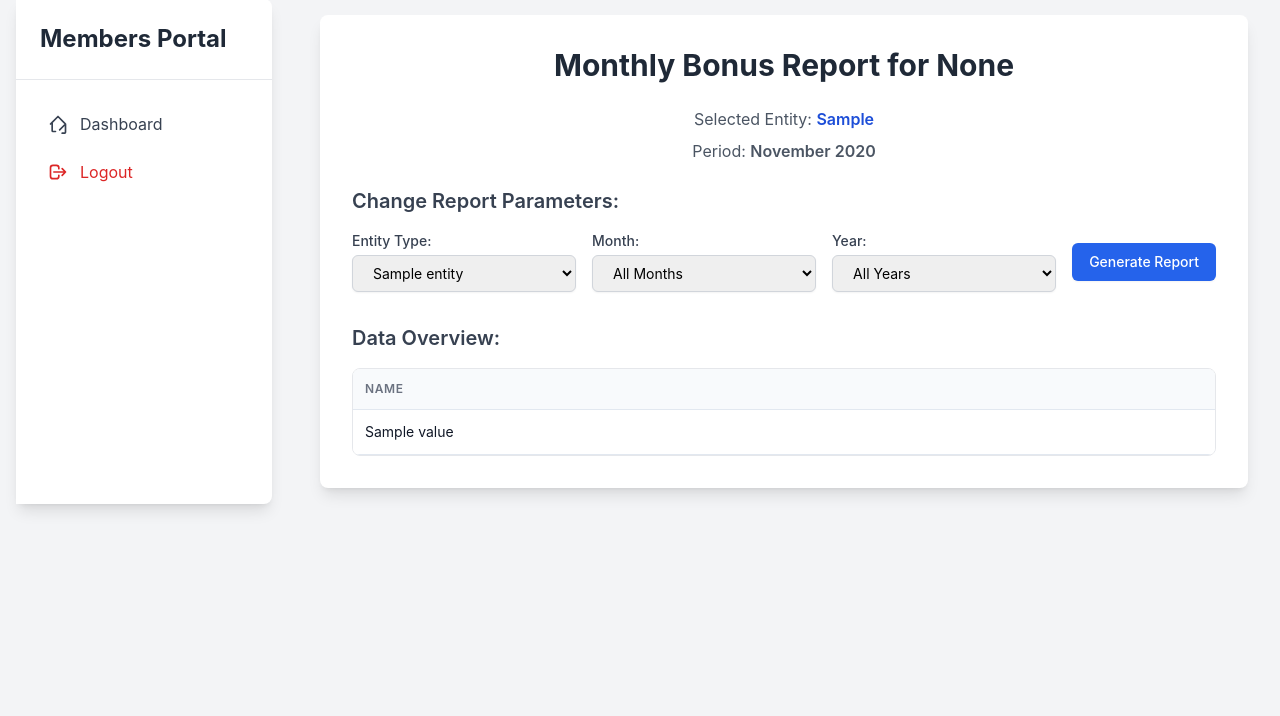
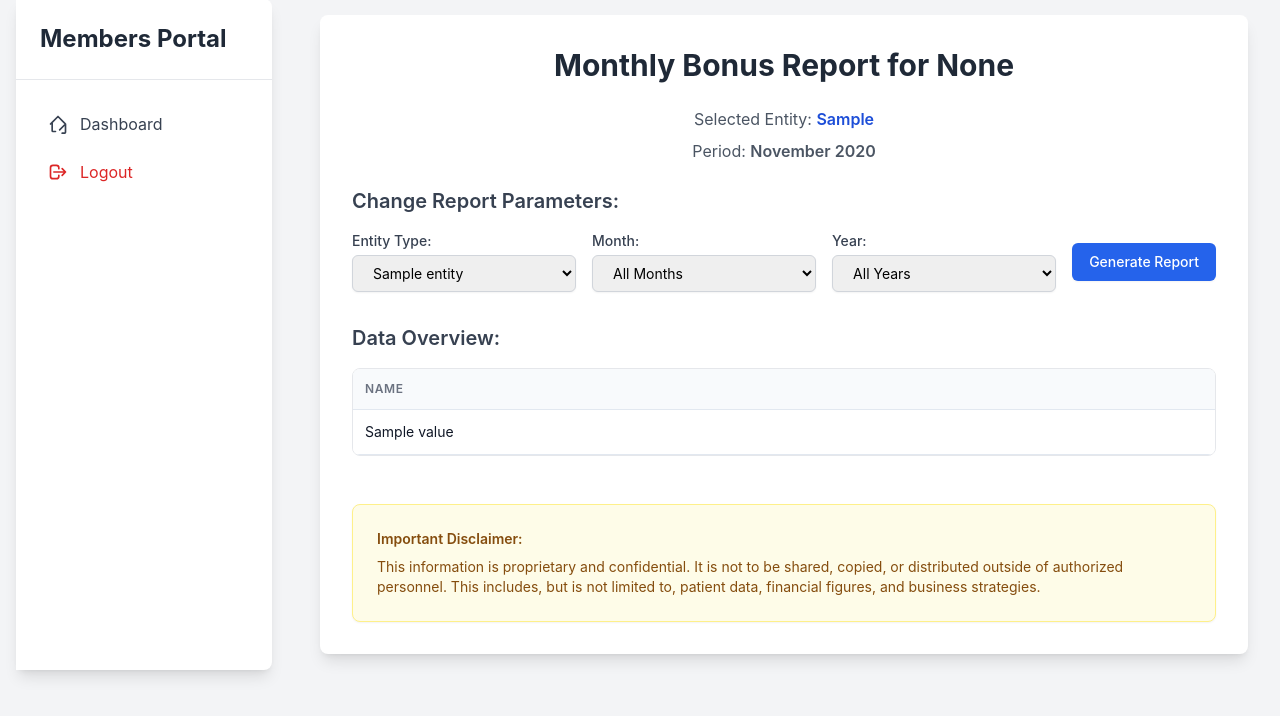
Before and after one commit to drsdass/Members_portal, a Flask app: template templates/monthly_bonus.html in a window 1280 px wide. Shown: the part 17-733 px from the top of the page. Run offline with Flask 3, Linux system fonts and the light colour scheme; the template is opened without the code that fills it: most values are stand-ins (such as "Sample title", 1, 10 or a date in 2020); parts of the project's set-up code (start-up, migrations or seed data) failed here and were passed over; some libraries are stand-ins or nearby versions.

Commit message:
Update monthly_bonus.html

```diff
--- a/templates/monthly_bonus.html
+++ b/templates/monthly_bonus.html
@@ -45,7 +45,7 @@
                     <label for="month" class="block text-sm font-medium text-gray-700 mb-1">Month:</label>
                     <select id="month" name="month"
                             class="mt-1 block w-full px-4 py-2 border border-gray-300 rounded-md shadow-sm focus:ring-blue-500 focus:border-blue-500 sm:text-sm">
-                        <option value="">All Months</option>
+                        <option value="">All Months</option> {# Option to view all months if desired #}
                         {% for m in months %}
                             <option value="{{ m.value }}" {% if m.value == selected_month %}selected{% endif %}>{{ m.name }}</option>
                         {% endfor %}
@@ -56,7 +56,7 @@
                     <label for="year" class="block text-sm font-medium text-gray-700 mb-1">Year:</label>
                     <select id="year" name="year"
                             class="mt-1 block w-full px-4 py-2 border border-gray-300 rounded-md shadow-sm focus:ring-blue-500 focus:border-blue-500 sm:text-sm">
-                        <option value="">All Years</option>
+                        <option value="">All Years</option> {# Option to view all years if desired #}
                         {% for y in years %}
                             <option value="{{ y }}" {% if y == selected_year %}selected{% endif %}>{{ y }}</option>
                         {% endfor %}
@@ -101,6 +101,12 @@
         {% else %}
             <p class="text-gray-600 text-center">No bonus data available for the selected criteria.</p>
         {% endif %}
+
+        {# Disclaimer Section #}
+        <div class="mt-12 p-6 bg-yellow-50 border border-yellow-200 text-yellow-800 rounded-lg shadow-sm text-sm">
+            <p class="font-semibold mb-2">Important Disclaimer:</p>
+            <p>This information is proprietary and confidential. It is not to be shared, copied, or distributed outside of authorized personnel. This includes, but is not limited to, patient data, financial figures, and business strategies.</p>
+        </div>
     </div>
     {% endblock %}
 </body>
```
